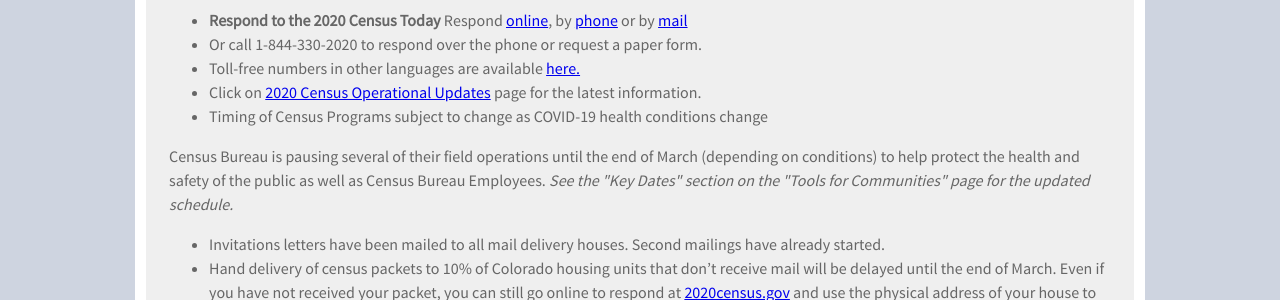
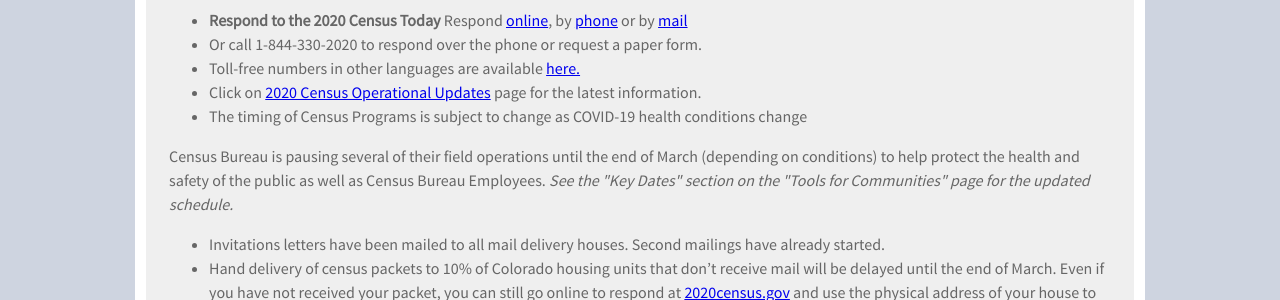
Before and after one commit to TBleess/Website_New, a Jekyll site: the page built from pages/5_CensusACS/2020-covid.html, in a window 1280 px wide. Shown: the part 436-736 px from the top of the page. Built offline with Jekyll 4.4.1, drawn with Linux system fonts in a browser that asks for light colours.

Commit message:
Update 2020-covid.html

```diff
--- a/pages/5_CensusACS/2020-covid.html
+++ b/pages/5_CensusACS/2020-covid.html
@@ -28,7 +28,7 @@
 <li>Or call 1-844-330-2020 to respond over the phone or request a paper form. </li>
 <li>Toll-free numbers in other languages are available <a href="https://2020census.gov/en/contact-us.html" target="_blank">here.</a></li>
 <li>Click on <a href="https://2020census.gov/en/news-events/operational-adjustments-covid-19.html" target="_blank">2020 Census Operational Updates</a> page for the latest information.</li>
- <li>Timing of Census Programs subject to change as COVID-19 health conditions change</li>
+ <li>The timing of Census Programs is subject to change as COVID-19 health conditions change</li>
 </ul>
 <p>Census Bureau is pausing several of their field operations until the end of March (depending on conditions) to help protect
 the health and safety of the public as well as Census Bureau Employees. <i>See the "Key Dates" section on the "Tools for Communities" page for the updated schedule.</i></p>
```
